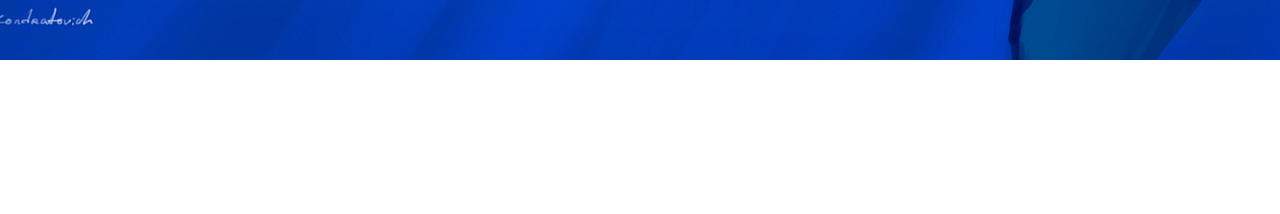
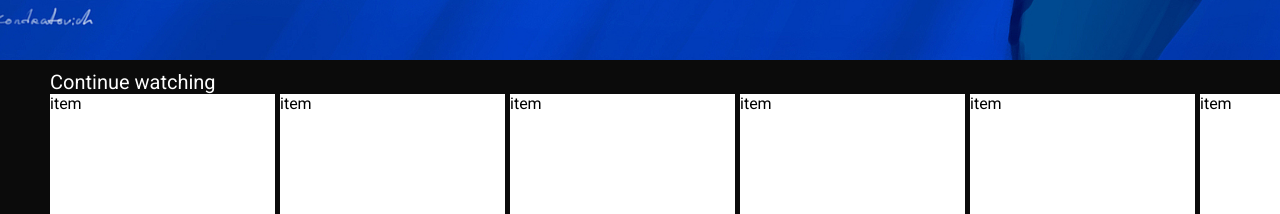
Before and after one commit to sbarchshevskiy/movie-streaming-react-css-practice, a React (Create React App) app: page / in a window 1280 px wide. Shown: the part 660-874 px from the top of the page. Before the commit the page ends 800 px from the top, so only its background shows below. Built offline with nearby package versions, Linux system fonts and the light colour scheme.

Commit message:
create list items

```diff
--- a/src/components/home/Home.js
+++ b/src/components/home/Home.js
@@ -1,12 +1,14 @@
 import './Home.scss'
 import Navbar from "../navigator/Navbar";
 import Featured from "../featured/Featured";
+import List from "../list/List";
 
 export default function Home() {
   return(
     <div className="home">
       <Navbar/>
       <Featured type="movie"/>
+      <List/>
     </div>
   )
 }
--- a/src/components/home/Home.scss
+++ b/src/components/home/Home.scss
@@ -1,3 +1,4 @@
 .home{
   background-color: var(--main-color);
+  overflow: hidden;
 }
--- /dev/null
+++ b/src/components/list/List.js
@@ -0,0 +1,31 @@
+import './List.scss';
+import {ArrowBackIosOutlined, ArrowForwardIosOutlined} from "@material-ui/icons";
+import ListItem from "../listItems/ListItem";
+
+export default function List(){
+  return(
+    <div className="list">
+      <span className="list-title">Continue watching</span>
+      <div className="wrapper">
+        <ArrowBackIosOutlined className="slider left"/>
+        <div className="container">
+          <ListItem/>
+          <ListItem/>
+          <ListItem/>
+          <ListItem/>
+          <ListItem/>
+          <ListItem/>
+          <ListItem/>
+          <ListItem/>
+          <ListItem/>
+          <ListItem/>
+          <ListItem/>
+          <ListItem/>
+          <ListItem/>
+          <ListItem/>
+        </div>
+        <ArrowForwardIosOutlined className="slider right"/>
+      </div>
+    </div>
+  )
+}
--- /dev/null
+++ b/src/components/list/List.scss
@@ -0,0 +1,39 @@
+.list{
+  width: 100%;
+  margin-top: 10px;
+
+  .list-title{
+    color: white;
+    font-size: 20px;
+    font-weight: 500;
+    margin-left: 50px;
+  }
+
+  .wrapper{
+    position: relative;
+    .container{
+      margin-left: 50px;
+      display: flex;
+      width: max-content;
+    }
+    .slider{
+      width: 50px;
+      height: 100%;
+      background-color: (22, 22, 22, 0.5);
+      color: white;
+      position: absolute;
+      z-index: 99;
+
+      &.right{
+        left: 0;
+
+      }
+      &.left{
+        right: 0;
+      }
+
+    }
+
+
+  }
+}
--- /dev/null
+++ b/src/components/listItems/ListItem.js
@@ -0,0 +1,9 @@
+import './ListItem.scss'
+
+export default function ListItem(){
+  return(
+    <div className="list-item">
+      item
+    </div>
+  )
+}
--- /dev/null
+++ b/src/components/listItems/ListItem.scss
@@ -0,0 +1,6 @@
+.list-item{
+  width: 225px;
+  height: 120px;
+  background-color: white;
+  margin-right: 5px;
+}
```
